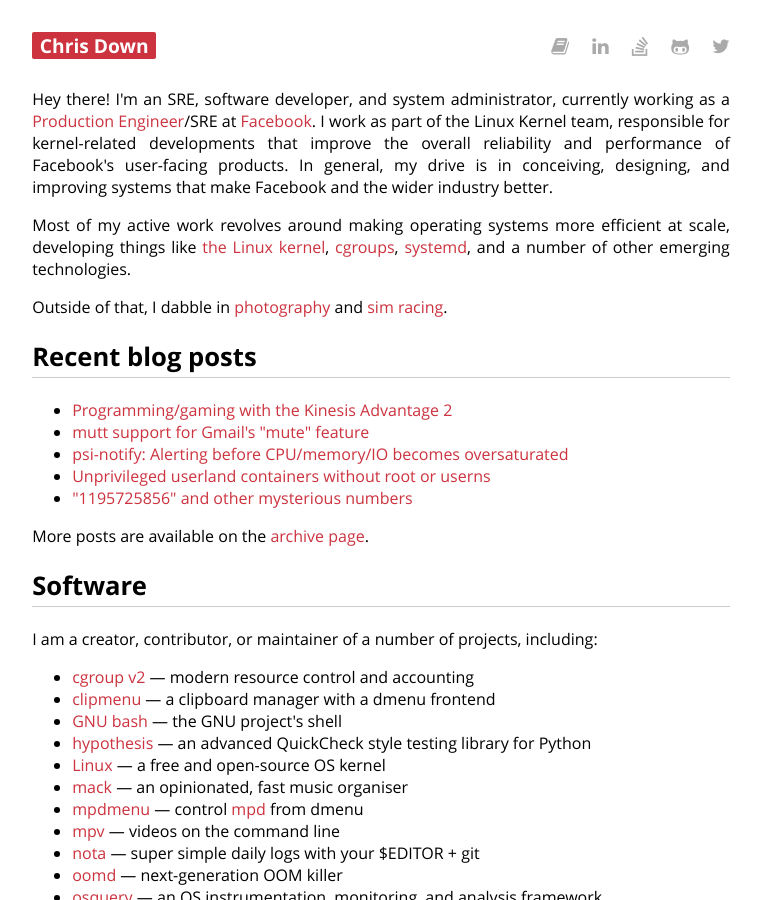
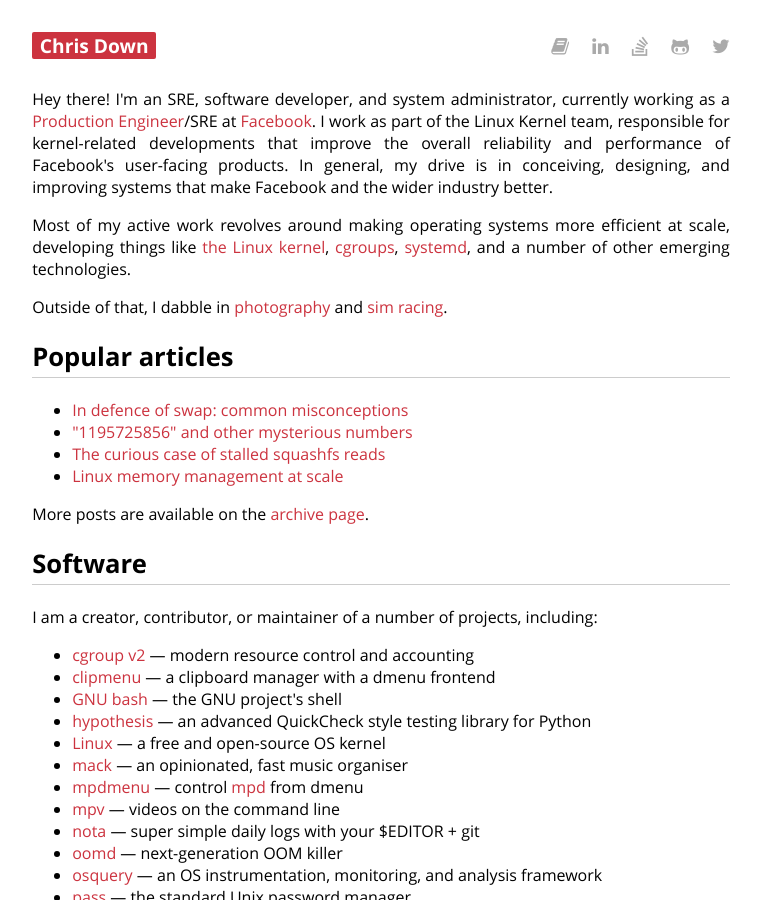
Before and after one commit to cdown/chrisdown.name, a Jekyll site: the page built from index.md, in a window 1280 px wide and 900 px high. Shown: the whole window, without its empty margins (259-1020 px from the left). Built offline with Jekyll 4.4.1, drawn with Linux system fonts in a browser that asks for light colours.

Commit message:
index: Move to popular articles

```diff
--- a/index.md
+++ b/index.md
@@ -27,10 +27,12 @@ and [sim racing](/racing.html).
 [Facebook]: https://www.facebook.com
 [Production Engineer]: https://www.quora.com/What-is-it-like-to-be-a-Production-Engineer-at-Facebook/answer/Larry-Schrof
 
-## Recent blog posts
+## Popular articles
 
-{% for post in site.posts limit:5 %}- [{{ post.title }}]({{ post.url }})
-{% endfor %}
+- [In defence of swap: common misconceptions](/2018/01/02/in-defence-of-swap.html)
+- ["1195725856" and other mysterious numbers](/2020/01/13/1195725856-and-friends-the-origins-of-mysterious-numbers.html)
+- [The curious case of stalled squashfs reads](/2018/04/17/kernel-adventures-the-curious-case-of-squashfs-stalls.html)
+- [Linux memory management at scale](/2019/07/18/linux-memory-management-at-scale.html)
 
 More posts are available on the [archive page](/archive.html).
 
```
